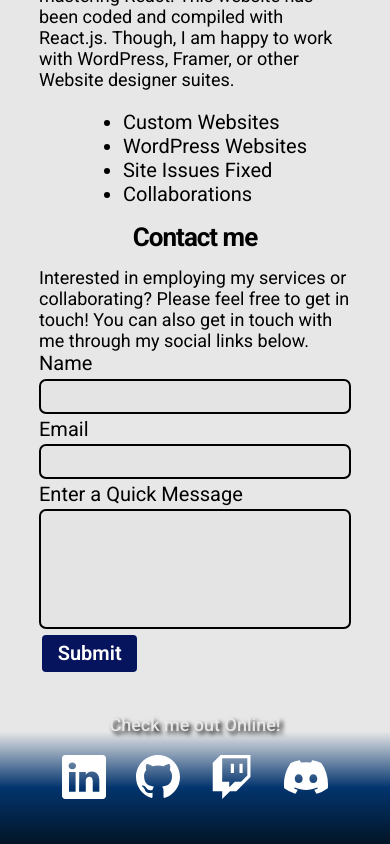
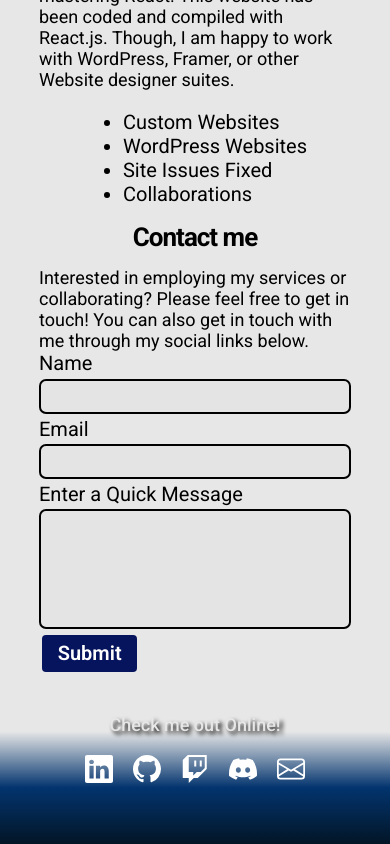
Before and after one commit to CRobinson1985/Portfolio, a React (Vite) app: page / in a window 390 px wide. Shown: the part 7558-8402 px from the top of the page. Built offline with nearby package versions, Linux system fonts and the light colour scheme.

Commit message:
v0.30 -fixes to social links sizing

```diff
--- a/src/components/Footer/footer.css
+++ b/src/components/Footer/footer.css
@@ -22,3 +22,11 @@ footer {
 .social-card {
   margin: 0.5%;
 }
+
+@media (max-width: 500px ) {
+  .social-icons {
+    margin: 1em 0.5em;
+    width: 1.4em;
+    height: 1.4em;
+  }
+}
--- a/src/components/Header/header.css
+++ b/src/components/Header/header.css
@@ -51,7 +51,7 @@ button {
 }
 
 a button:hover {
-  background-color: rgba(0, 0, 0, 0.05);
+  background-color: rgba(0, 0, 0, 0.311);
 }
 
 .contact-btn {
--- a/src/css/styles.css
+++ b/src/css/styles.css
@@ -50,11 +50,6 @@ button {
   padding: 0.8% 1.5%;
   font-weight: 600;
   transition: all 300ms ease-in-out;
-}
-
-button:hover {
-  background-color: rgba(0, 255, 255, 0.3);
-  cursor: pointer;
 }
 
 h2 {
```
